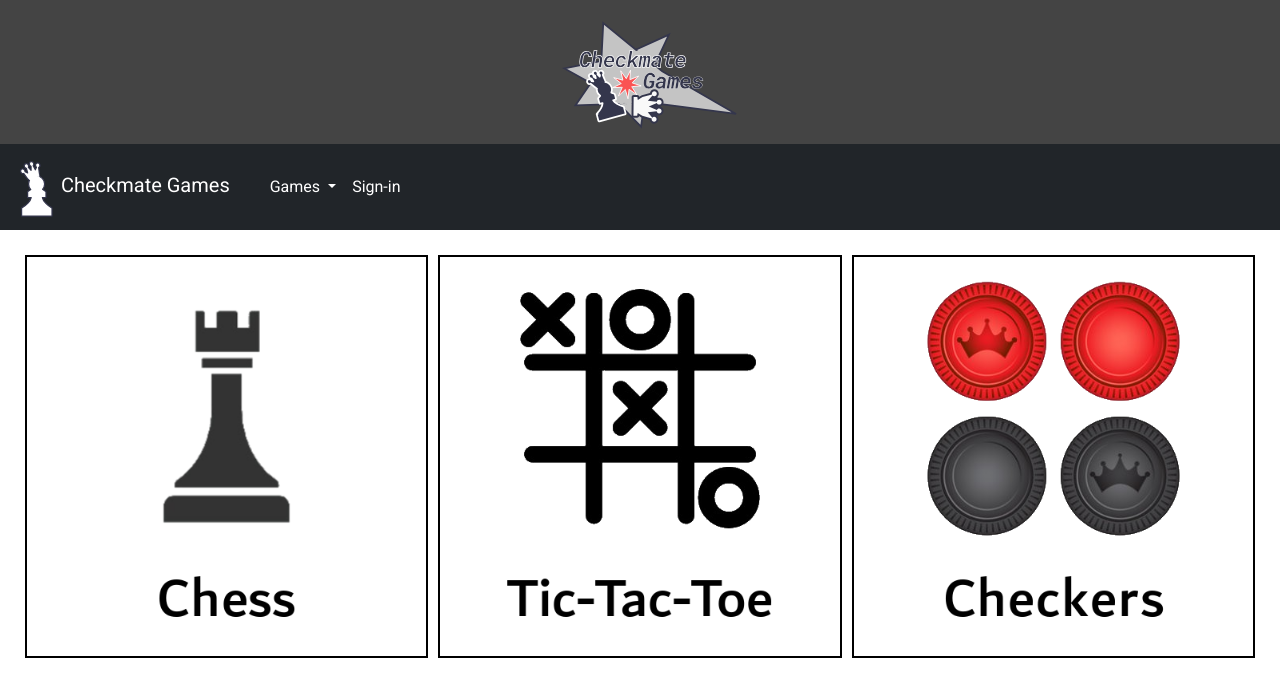
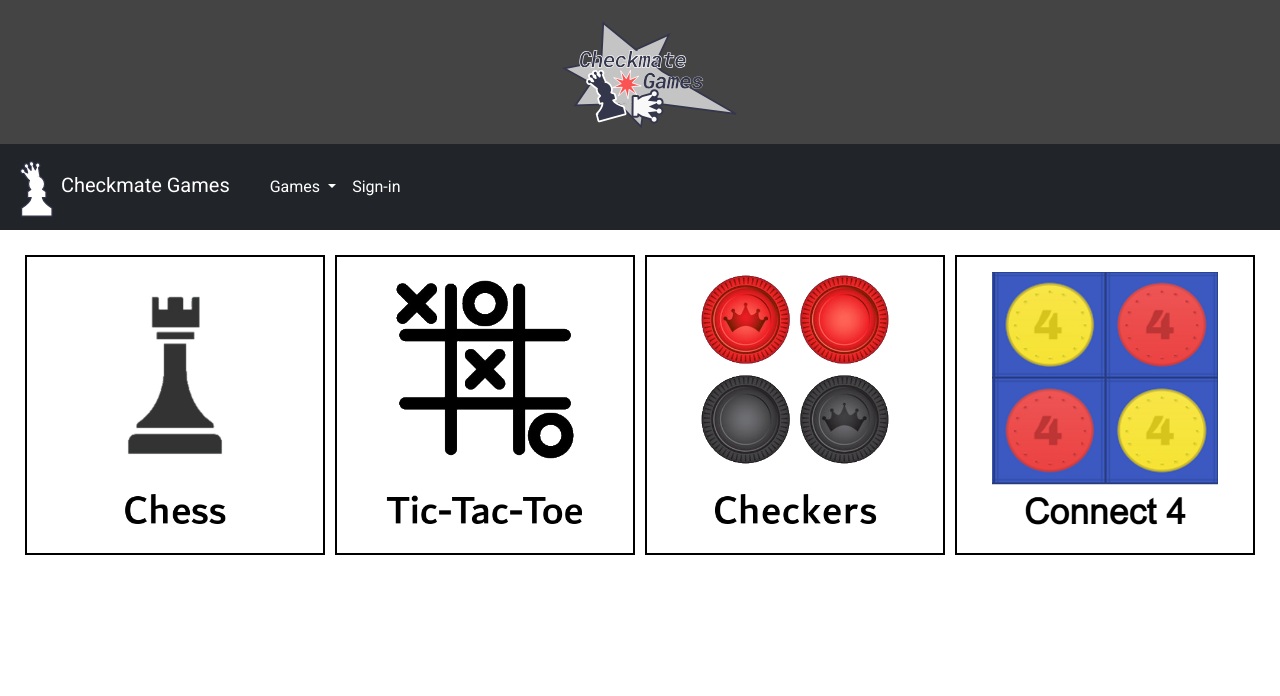
Before and after one commit to AndrewChai878/WebDevFinal, a Vue app: page / in a window 1280 px wide. Shown: the top 696 px of the page. Built offline with nearby package versions, Linux system fonts and the light colour scheme; no server answers.

Commit message:
Added Connect 4 to home

```diff
--- a/src/components/HomeContainer.vue
+++ b/src/components/HomeContainer.vue
@@ -3,6 +3,7 @@
             <GameBox :img_src="require('../assets/home/chess2.png')" route="/chess" />
             <GameBox :img_src="require('../assets/home/ttt2.png')" route="/tictactoe" />
             <GameBox :img_src="require('../assets/home/checkers2.png')" route="/checkers" />
+            <GameBox :img_src="require('../assets/home/connect42.png')" route="/connect4" />
         </div>
 
 
```
Also changed, not shown: src/assets/home/connect4.png (added), src/assets/home/connect42.png (added).
